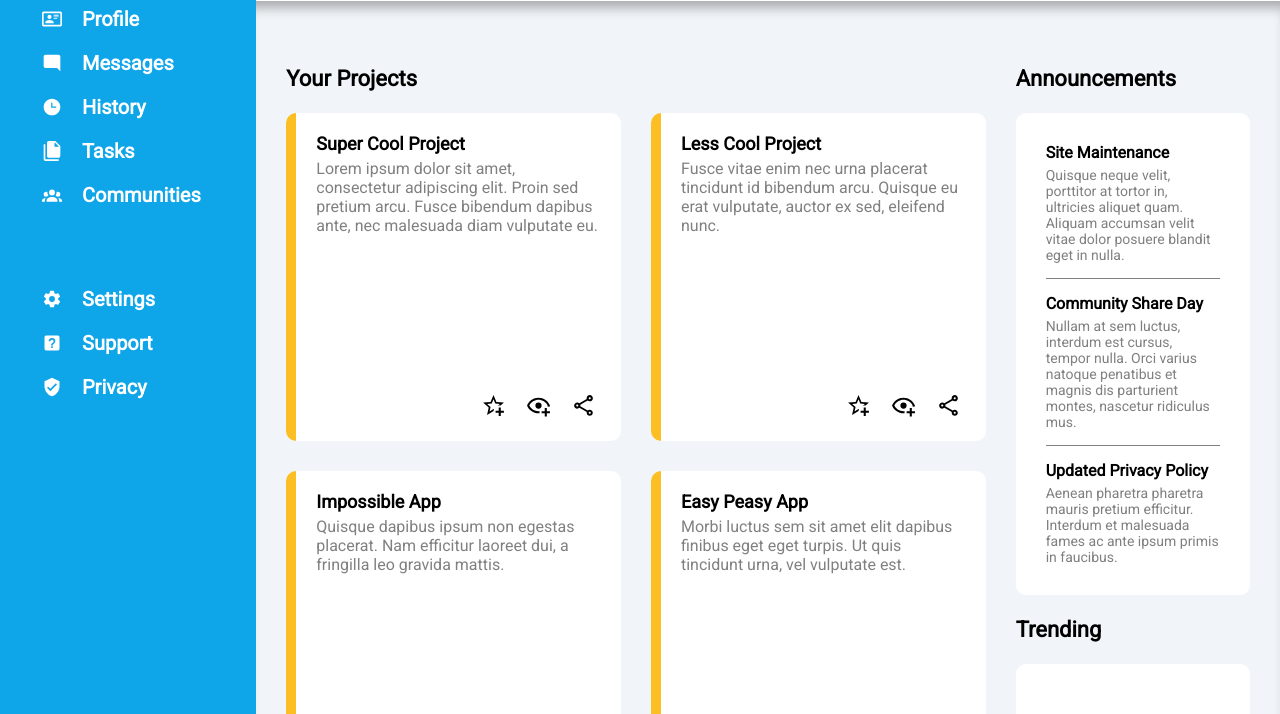
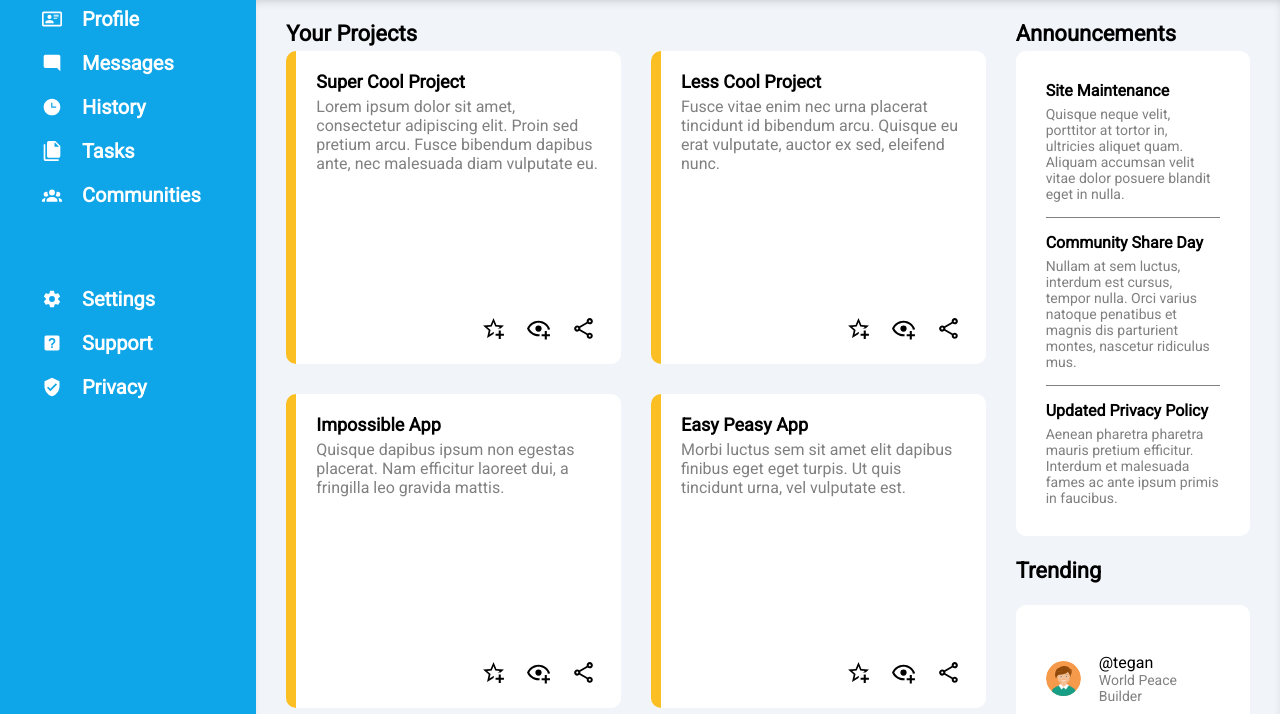
Before and after one commit to Piotrek18/Admin_Dashboard, a plain HTML site: page index.html in a window 1280 px wide. Shown: the part 169-883 px from the top of the page. Drawn offline with Linux system fonts and the light colour scheme.

Commit message:
Do some minor changes

```diff
--- a/styles.css
+++ b/styles.css
@@ -36,11 +36,12 @@ main{
     column-gap: 30px;
     background-color: #f1f5f9;
     box-shadow: -1px 14px 12px -7px rgba(0,0,0,0.3) inset;
-    padding: 30px 30px;
+    padding: 30px 30px 60px;
 }
 
 .Projects > h3 {
-    margin-top: 35px;
+    margin-top: 0px;
+    margin-bottom: 5px;
     font-size: 22px;
 }
 
@@ -172,7 +173,8 @@ input[type="search"]{
 }
 
 .Announcements > h3 {
-    margin-top: 35px;
+    margin-top: 0px;
+    margin-bottom: 5px;
     font-size: 22px;
 }
 
```
